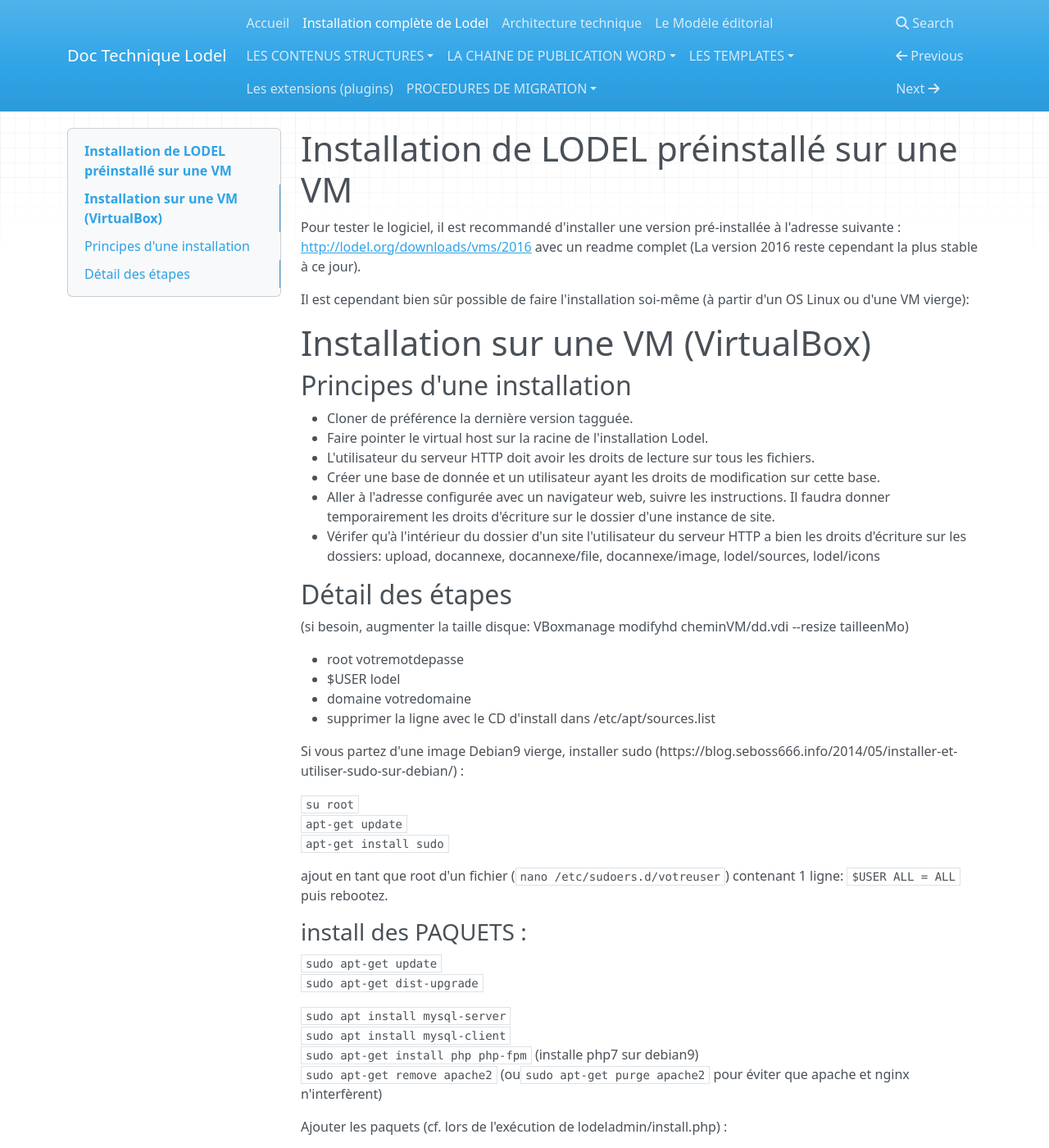
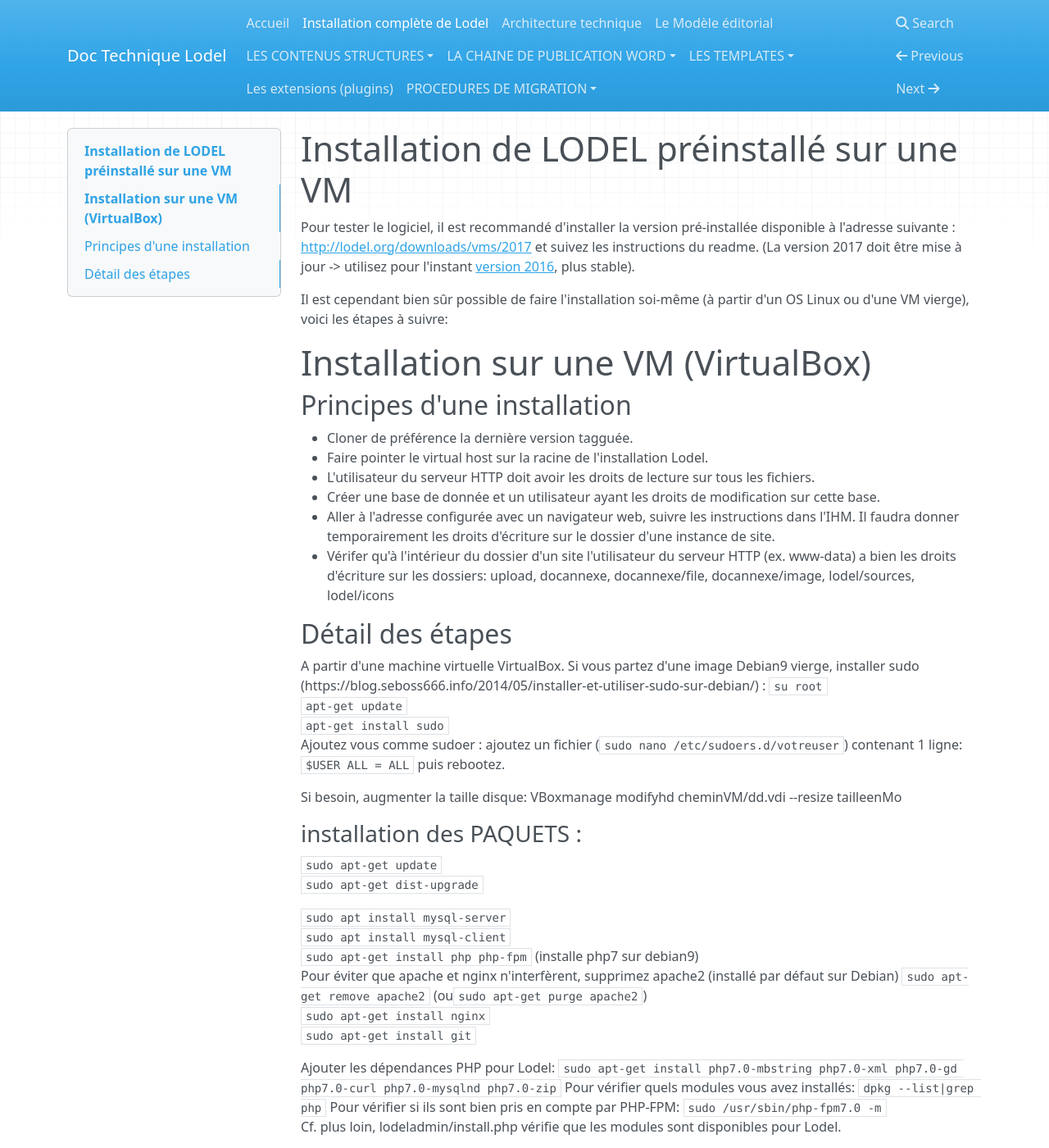
Before and after one commit to ValentinGeorgesDubost/Doc-Lodel, an MkDocs documentation site: the page built from docs/installer lodel.md, in a window 1280 px wide and 1400 px high. Shown: the whole window at 82% size. Built offline with MkDocs 1.6.1, drawn with Linux system fonts in a browser that asks for light colours; nearby versions of some CDN libraries; old or Windows-style settings are respelled for this version of MkDocs; some of the changed text lies outside the part shown.

Commit message:
mise à jour doc install

```diff
--- a/docs/installer lodel.md
+++ b/docs/installer lodel.md
@@ -1,8 +1,10 @@
 # Installation de LODEL préinstallé sur une VM
 
-Pour tester le logiciel, il est recommandé d'installer une version pré-installée à l'adresse suivante : [http://lodel.org/downloads/vms/2016](http://lodel.org/downloads/vms/2017) avec un readme complet (La version 2016 reste cependant la plus stable à ce jour).
+Pour tester le logiciel, il est recommandé d'installer la version pré-installée disponible à l'adresse suivante : [http://lodel.org/downloads/vms/2017](http://lodel.org/downloads/vms/2017) et suivez les instructions du readme.
+(La version 2017 doit être mise à jour -> utilisez pour l'instant [version 2016](http://lodel.org/downloads/vms/2017), plus stable).
 
-Il est cependant bien sûr possible de faire l'installation soi-même (à partir d'un OS Linux ou d'une VM vierge):
+Il est cependant bien sûr possible de faire l'installation soi-même (à partir d'un OS Linux ou d'une VM vierge),
+voici les étapes à suivre:
 
 # Installation sur une VM (VirtualBox)
 
@@ -11,28 +13,22 @@ Il est cependant bien sûr possible de faire l'installation soi-même (à partir
 - Faire pointer le virtual host sur la racine de l'installation Lodel.
 - L'utilisateur du serveur HTTP doit avoir les droits de lecture sur tous les fichiers.
 - Créer une base de donnée et un utilisateur ayant les droits de modification sur cette base.
-- Aller à l'adresse configurée avec un navigateur web, suivre les instructions. Il faudra donner temporairement les droits d'écriture sur le dossier d'une instance de site.
-- Vérifer qu'à l'intérieur du dossier d'un site l'utilisateur du serveur HTTP a bien les droits d'écriture sur les dossiers: upload, docannexe, docannexe/file, docannexe/image, lodel/sources, lodel/icons
+- Aller à l'adresse configurée avec un navigateur web, suivre les instructions dans l'IHM. Il faudra donner temporairement les droits d'écriture sur le dossier d'une instance de site.
+- Vérifer qu'à l'intérieur du dossier d'un site l'utilisateur du serveur HTTP (ex. www-data) a bien les droits d'écriture sur les dossiers: upload, docannexe, docannexe/file, docannexe/image, lodel/sources, lodel/icons
 
 ## Détail des étapes
-(si besoin, augmenter la taille disque: VBoxmanage modifyhd cheminVM/dd.vdi --resize tailleenMo)
-
-- root votremotdepasse
-- $USER lodel
-- domaine votredomaine
-- supprimer la ligne avec le CD d'install dans /etc/apt/sources.list
-
+A partir d'une machine virtuelle VirtualBox.
 Si vous partez d'une image Debian9 vierge, installer sudo (https://blog.seboss666.info/2014/05/installer-et-utiliser-sudo-sur-debian/) :
-
 `su root`
 `apt-get update`
 `apt-get install sudo`
-
-ajout en tant que root d'un fichier (`nano /etc/sudoers.d/votreuser`) contenant 1 ligne:
+Ajoutez vous comme sudoer : ajoutez un fichier (`sudo nano /etc/sudoers.d/votreuser`) contenant 1 ligne:
  `$USER ALL = ALL`
 puis rebootez.
 
-### install des PAQUETS :
+Si besoin, augmenter la taille disque: VBoxmanage modifyhd cheminVM/dd.vdi --resize tailleenMo
+
+### installation des PAQUETS :
 
 `sudo apt-get update`
 `sudo apt-get dist-upgrade`
@@ -40,13 +36,18 @@ puis rebootez.
 `sudo apt install mysql-server`
 `sudo apt install mysql-client`
 `sudo apt-get install php php-fpm`  (installe php7 sur debian9)
-`sudo apt-get remove apache2`  (ou`sudo apt-get purge apache2`  pour éviter que apache et nginx n'interfèrent)
+Pour éviter que apache et nginx n'interfèrent, supprimez apache2 (installé par défaut sur Debian)
+`sudo apt-get remove apache2`  (ou`sudo apt-get purge apache2`)
+`sudo apt-get install nginx`
+`sudo apt-get install git`
 
-Ajouter les paquets (cf. lors de l'exécution de lodeladmin/install.php) :
-
+Ajouter les dépendances PHP pour Lodel:
 `sudo apt-get install php7.0-mbstring php7.0-xml php7.0-gd php7.0-curl php7.0-mysqlnd php7.0-zip`
-`sudo apt-get install git`
-`sudo apt-get install nginx`
+Pour vérifier quels modules vous avez installés:
+`dpkg --list|grep php`
+Pour vérifier si ils sont bien pris en compte par PHP-FPM:
+`sudo /usr/sbin/php-fpm7.0 -m`
+Cf. plus loin, lodeladmin/install.php vérifie que les modules sont disponibles pour Lodel.
 
 ### Config MYSQL
 
@@ -61,7 +62,9 @@ GRANT ALL PRIVILEGES ON *.* TO 'nom_utilisateur'@'localhost';</code></pre>
 	USE mysql
 	UPDATE user SET Password=PASSWORD('votremdp') where User='root';</code></pre>
 
-- Si un problème survient avec le mot de passe de mysql, cf. www.commentcamarche.net/faq/9773-mysql-changer-le-mot-de-passe-root
+- Si un problème survient avec le mot de passe de mysql, cf. https://dev.mysql.com/doc/refman/5.7/en/resetting-permissions.html
+- Pour vérifier si MySQL est lancé :
+	`sudo service mysql status`
 
 ### Config PHP
 
@@ -76,7 +79,9 @@ GRANT ALL PRIVILEGES ON *.* TO 'nom_utilisateur'@'localhost';</code></pre>
 	- par :
 	`include=/etc/php/7.0/fpm/pool.d/www.conf`
 - vérifier si php-fpm est lancé :
-	`sudo /etc/init.d/php7.0-fpm status`
+	`sudo service php7.0-fpm status`
+- pour relancer PHP-FPM
+        `sudo service php7.0-fpm restart`
 
 ### config NGINX
 
@@ -112,9 +117,10 @@ ajouter une config à la place de celle de : http://php.net/manual/fr/install.un
 }
 </code></pre>
 
-- puis relancer :
-	`sudo /usr/sbin/nginx -s stop`
-	`sudo /usr/sbin/nginx`
+- puis relancez PHP-FPM
+        `sudo service nginx reload`
+- pour vérifier si php-fpm est lancé :
+	`sudo service nginx status`
 
 ### Création et config de l'instance LODEL
 
```
